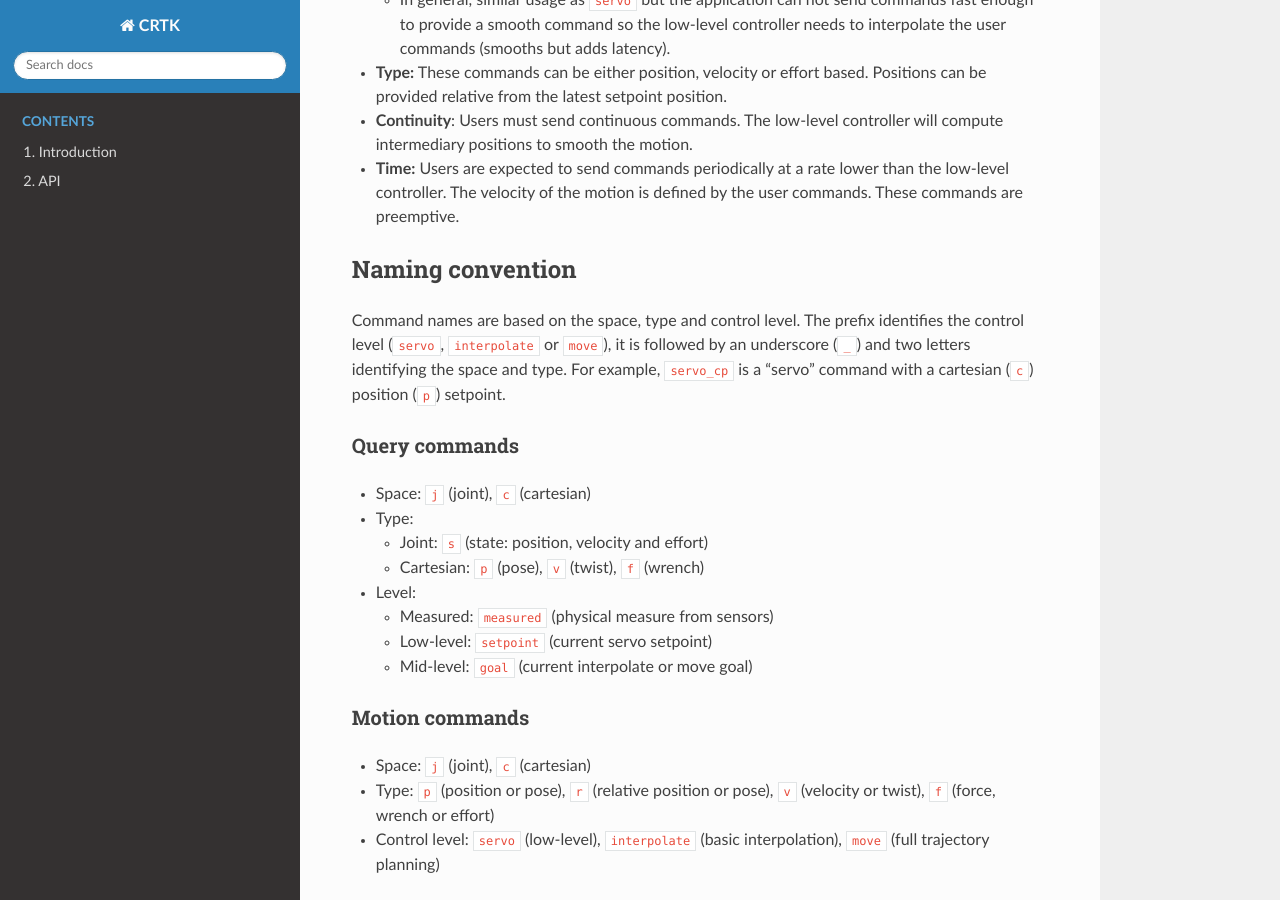
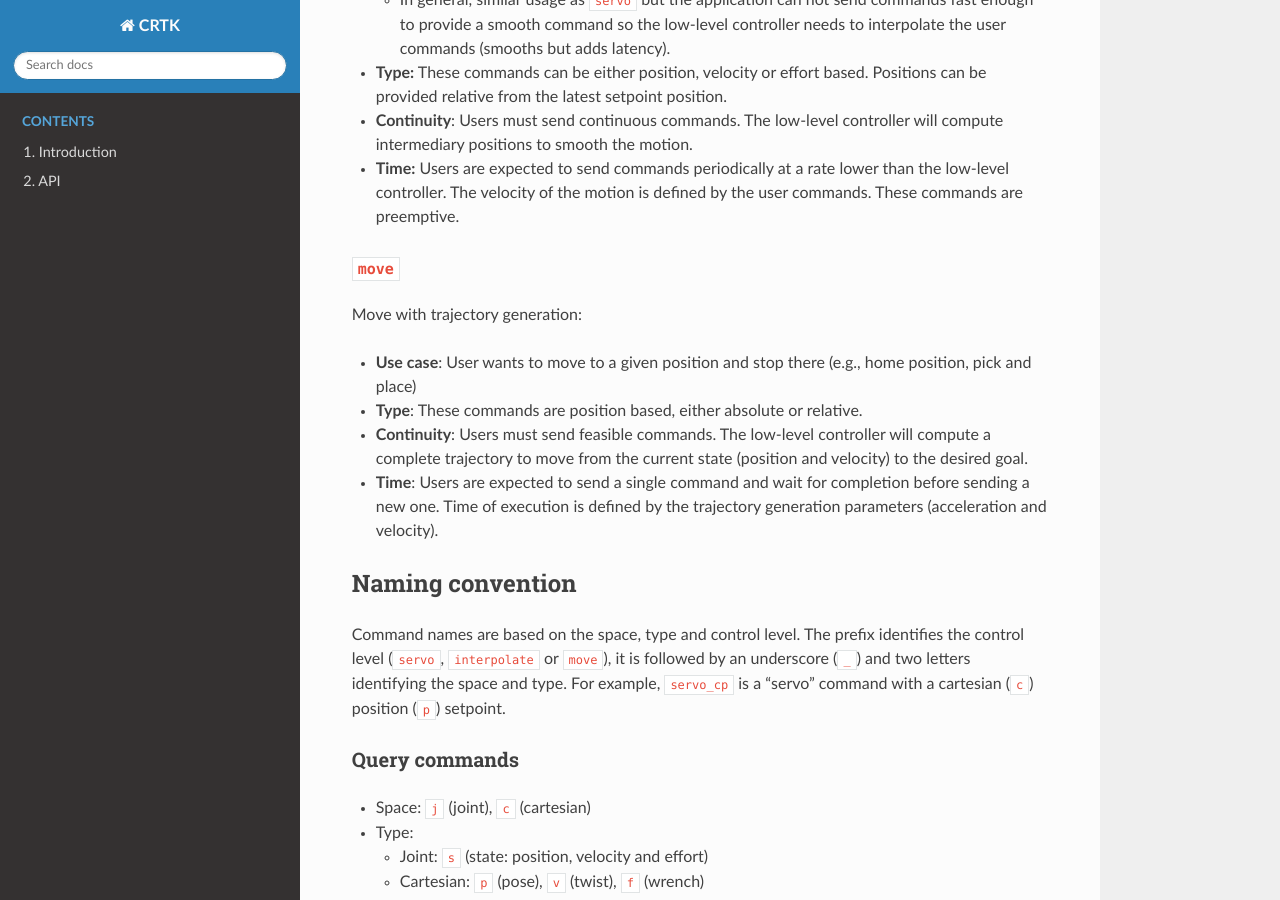
Before and after one commit to collaborative-robotics/documentation, a Sphinx documentation site: the page built from docs/pages/api-robot-motion.rst, in a window 1280 px wide and 900 px high, scrolled down 904 px. Built offline with Sphinx 7.4.7 and the Read the Docs theme 2.0.0, drawn with Linux system fonts in a browser that asks for light colours.

Commit message:
added missing move section, fixed some bullets, trying to understand why readthedocs doesn't generate the same html as local build

```diff
--- a/docs/index.rst
+++ b/docs/index.rst
@@ -5,7 +5,6 @@ CRTK
 
 .. toctree::
    :numbered:
-   :maxdepth: 4
    :caption: Contents
 
    pages/introduction
--- a/docs/pages/api-robot-motion.rst
+++ b/docs/pages/api-robot-motion.rst
@@ -63,6 +63,23 @@ Simple interpolation:
 * **Time:** Users are expected to send commands periodically at a rate
   lower than the low-level controller. The velocity of the motion is
   defined by the user commands. These commands are preemptive.
+
+``move``
+^^^^^^^^
+
+Move with trajectory generation:
+
+* **Use case**: User wants to move to a given position and stop there (e.g., home position, pick and place)
+
+* **Type**: These commands are position based, either absolute or relative.
+
+* **Continuity**: Users must send feasible commands. The low-level
+  controller will compute a complete trajectory to move from the
+  current state (position and velocity) to the desired goal.
+
+* **Time**: Users are expected to send a single command and wait for
+  completion before sending a new one. Time of execution is defined by
+  the trajectory generation parameters (acceleration and velocity).
 
 
 Naming convention
```
Also changed, not shown: docs/pages/introduction.rst (+5 -5 lines).
